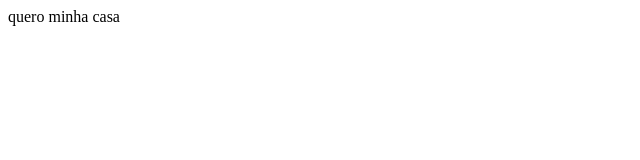
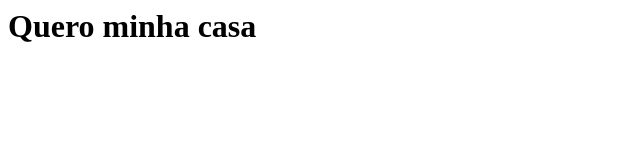
Before and after one commit to victorhugovh/A2018, a plain HTML site: page index.html in a window 1280 px wide. Shown: the whole page, without its empty margins (0-640 px from the left). Drawn offline with Linux system fonts and the light colour scheme.

Commit message:
Update index.html

```diff
--- a/index.html
+++ b/index.html
@@ -1,5 +1,4 @@
-<!DOCTYPE html>
-<html lang="en">
+<html>
 <head>
     <meta charset="UTF-8">
     <meta name="viewport" content="width=device-width, initial-scale=1.0">
@@ -7,6 +6,6 @@
     <title>Document</title>
 </head>
 <body>
-    quero minha casa
+    <h1>Quero minha casa</h1>
 </body>
 </html>
```
